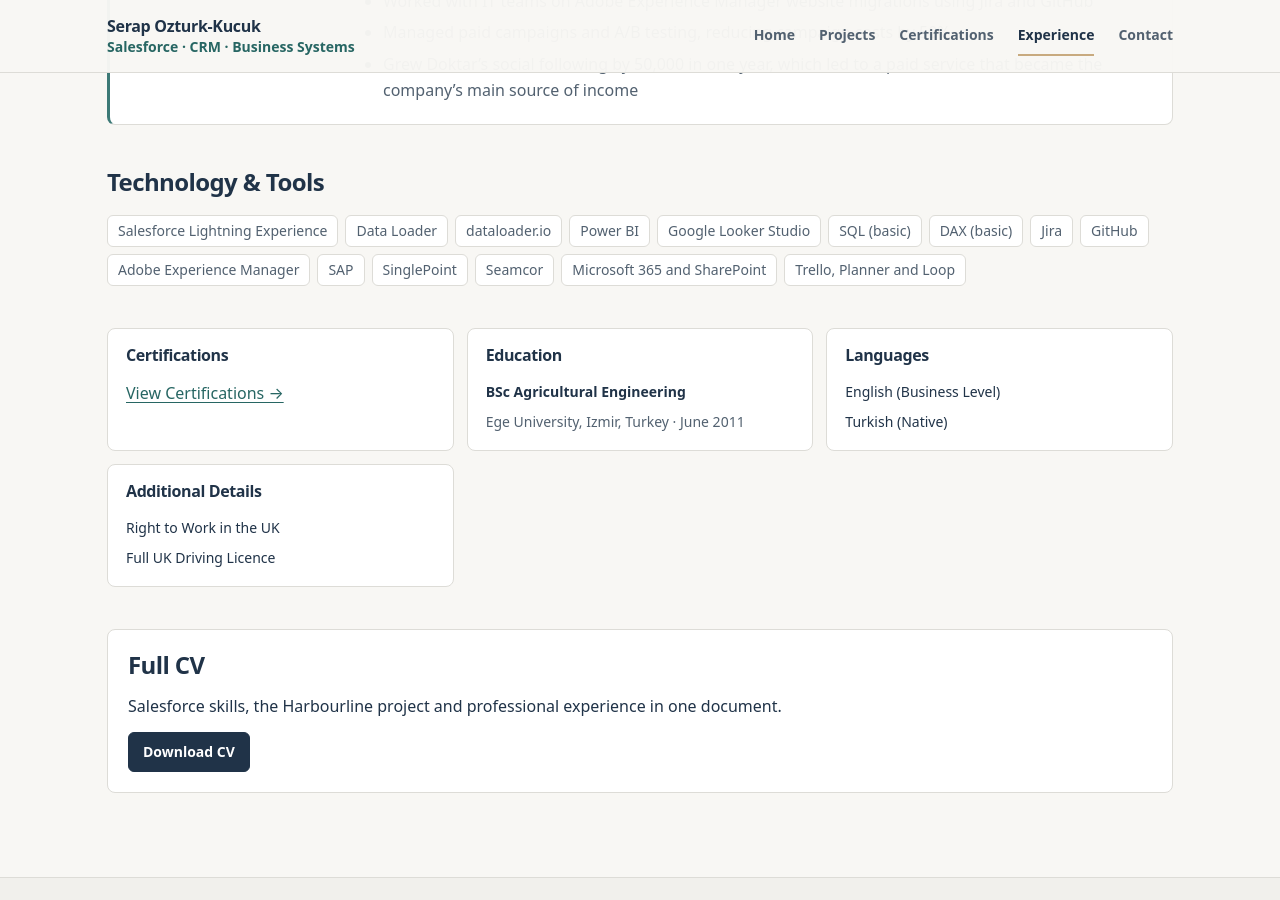
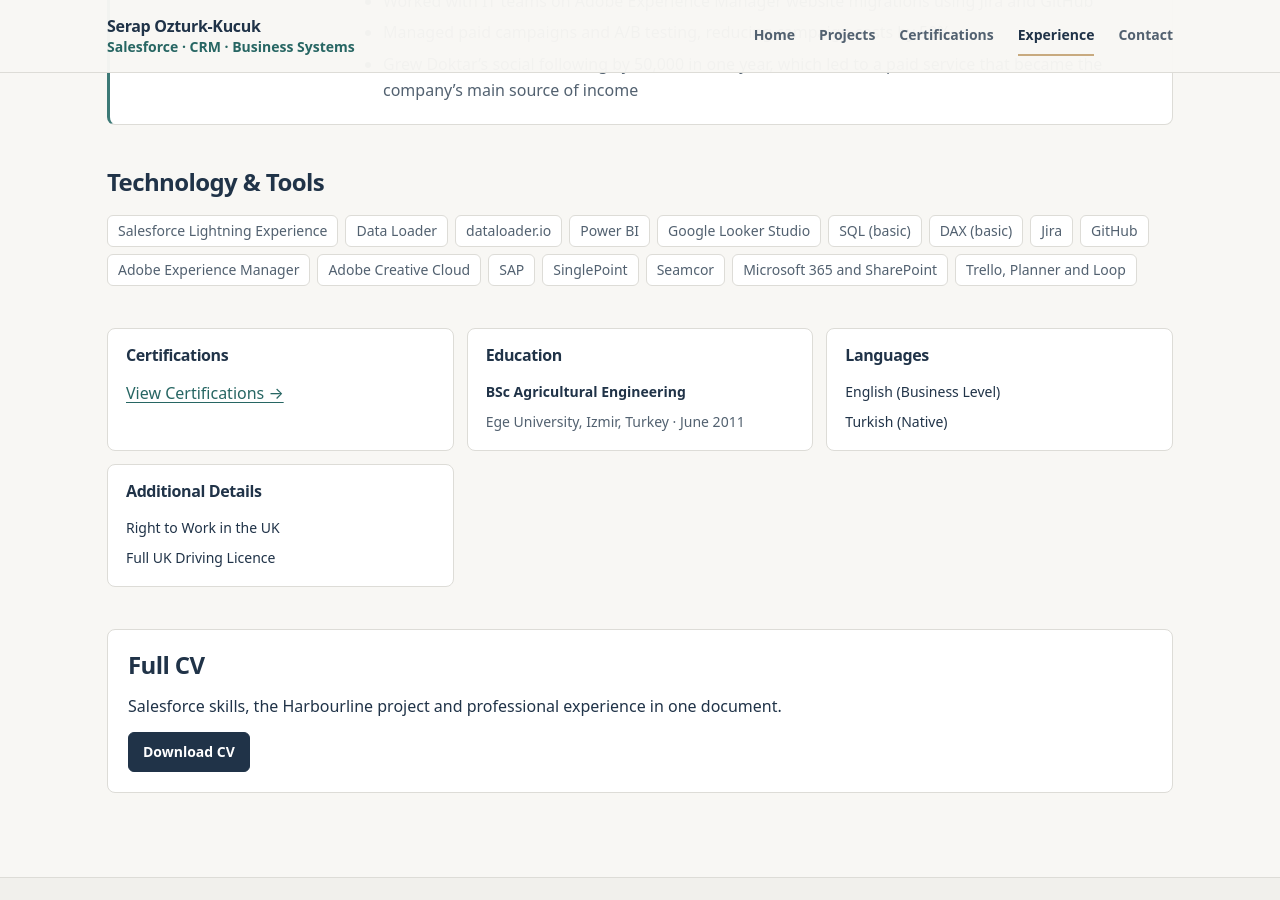
Before and after one commit to serapozturkkucuk/serapozturkkucuk.github.io, a Jekyll site: the page built from experience/index.html, in a window 1280 px wide and 900 px high, scrolled down 2732 px. Built offline with Jekyll 4.4.1, drawn with Linux system fonts in a browser that asks for light colours.

```diff
--- a/_data/profile.yml
+++ b/_data/profile.yml
@@ -25,6 +25,7 @@ tools:
   - Jira
   - GitHub
   - Adobe Experience Manager
+  - Adobe Creative Cloud
   - SAP
   - SinglePoint
   - Seamcor
```
